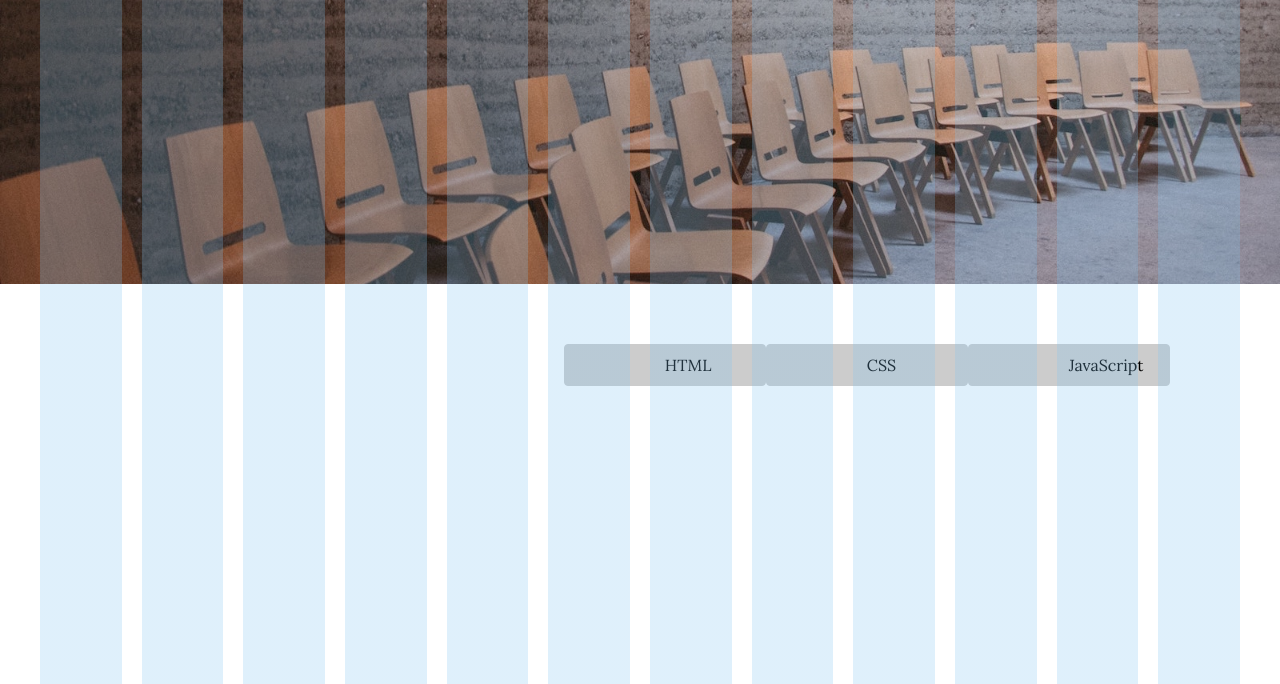
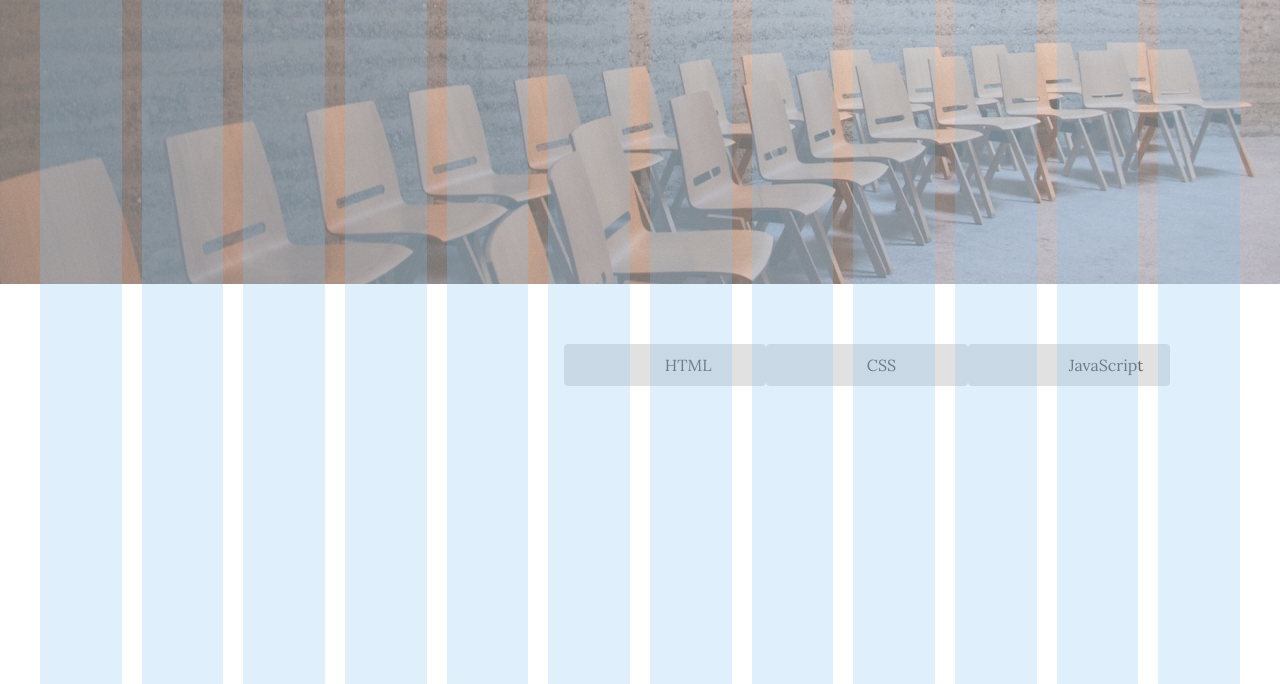
Before and after one commit to JohannSJohannsson/hopverkefni2, a website: page index.html in a window 1280 px wide. Shown: the part 116-800 px from the top of the page. Drawn offline with nearby package versions, Linux system fonts and the light colour scheme; files that its build step writes are made by us from their sources.

Commit message:
bætti við protection

```diff
--- a/index.html
+++ b/index.html
@@ -11,7 +11,7 @@
 </head>
 <body>
   <header class="header">
-    <div class="protection"></div>
+    <div class="header__protection"></div>
     <div class="header__content">
       <p class="header__smalltext"> Vefforritun </p>
       <h1 class="header__title">Fyrirlestrar</h1>
```
